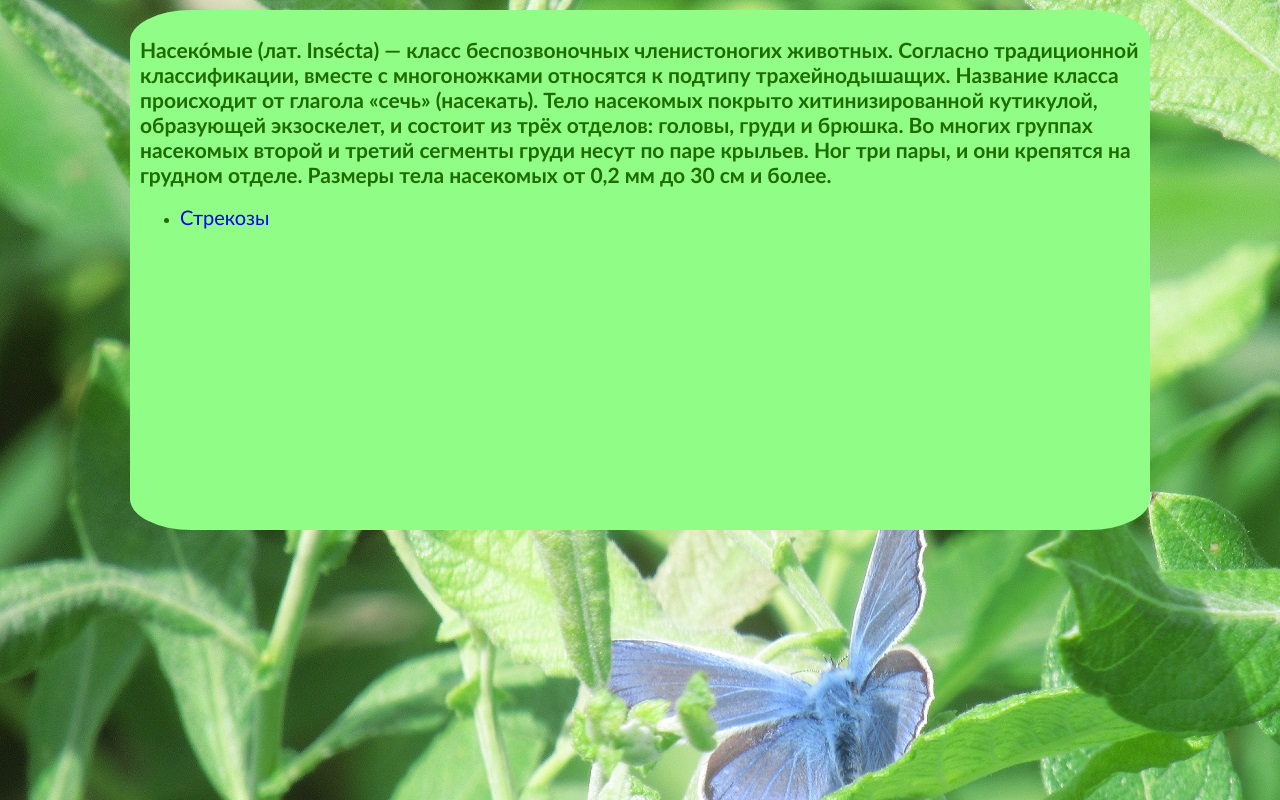
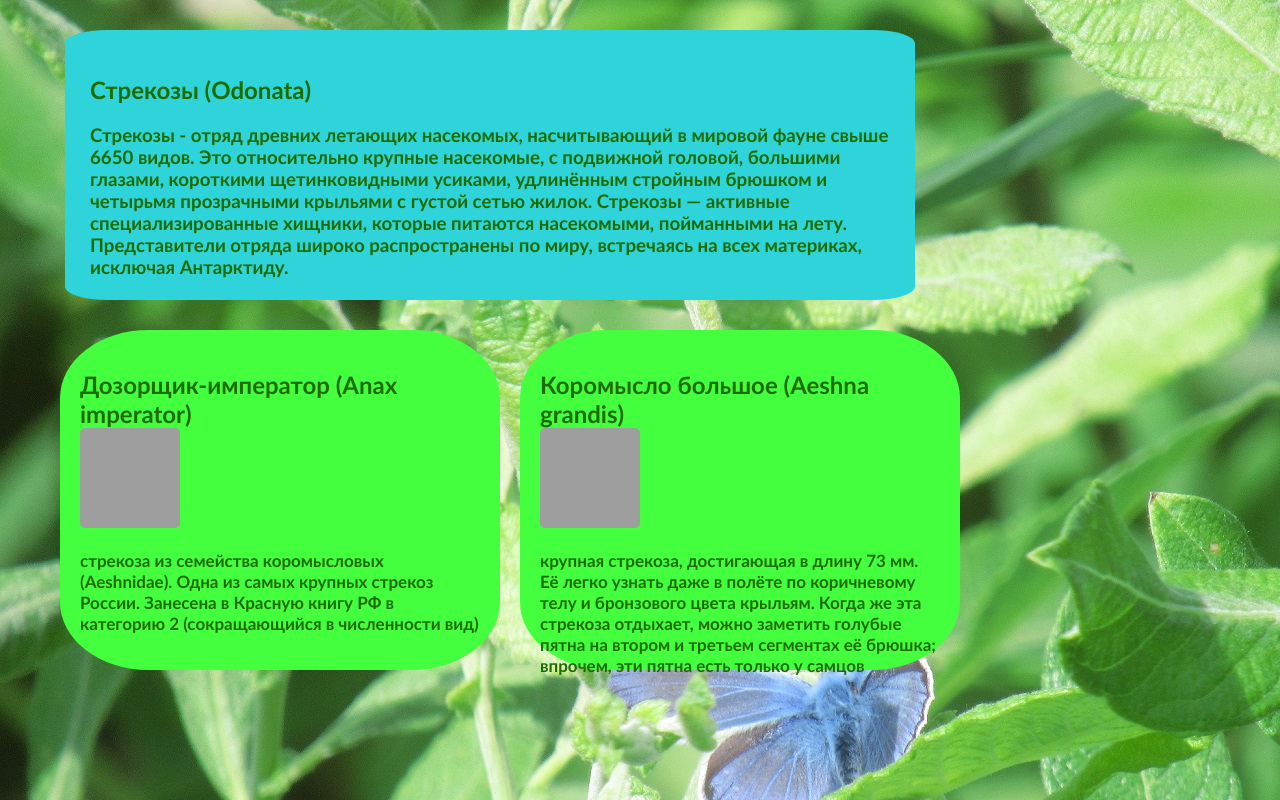
Before and after one commit to AnaxImperator/final_project, a plain HTML site: page start.html in a window 1280 px wide. Drawn offline with Linux system fonts and the light colour scheme; grey boxes are pictures that could not be loaded.

Commit message:
Update start.html

```diff
--- a/start.html
+++ b/start.html
@@ -3,21 +3,52 @@
 <head>
     <meta charset="UTF-8">
     <meta name="viewport" content="width=device-width, initial-scale=1.0">
-    <title>Document</title>
+    <title>Project</title>
     <link rel="stylesheet" href="style.css">
 </head>
 <body background="IMG_5463.JPG">
-    <div class = "ins">
-        <header class="insects">
-            <h2>Насеко́мые (лат. Insécta) — класс беспозвоночных членистоногих животных. Согласно традиционной классификации, вместе с многоножками относятся к подтипу трахейнодышащих. Название класса происходит от глагола «сечь» (насекать). Тело насекомых покрыто хитинизированной кутикулой, образующей экзоскелет, и состоит из трёх отделов: головы, груди и брюшка. Во многих группах насекомых второй и третий сегменты груди несут по паре крыльев. Ног три пары, и они крепятся на грудном отделе. Размеры тела насекомых от 0,2 мм до 30 см и более.</h2>
-            <ul>
-                <li>
-                    <a href="index.html">Стрекозы</a>
-                </li>
-            </ul>
-        </header>
 
-    </div>
+    <main>
+        <section>
+            <header>
+                <div class="odo">
+                    <h1>Стрекозы (Odonata)</h1>
+                    <h3>Стрекозы - отряд древних летающих насекомых, насчитывающий в мировой фауне свыше 6650 видов. Это относительно крупные насекомые, с подвижной головой, большими глазами, короткими щетинковидными усиками, удлинённым стройным брюшком и четырьмя прозрачными крыльями с густой сетью жилок. Стрекозы — активные специализированные хищники, которые питаются насекомыми, пойманными на лету. Представители отряда широко распространены по миру, встречаясь на всех материках, исключая Антарктиду.</h3>
 
+                </div>
+            </header>
+        </section>
+        <section class="odonata">
+
+
+                <ul class="ulOdo">
+                    <div class="anim">
+                        <li>
+                            <h2>Дозорщик-император (Anax imperator)
+                                <br>
+                                <img src="https://encrypted-tbn3.gstatic.com/images?q=tbn:ANd9GcSZ5tS2zcBWbVfvYLPzdu4iP0Do4hf-vzctCkySD_LX9Doz2PlgbR7rJs3IvZ9N5eJk2IPdi1zK7gR9eefJ81_yZg" alt="anim">
+                                <br>
+                                <p class="grandis">стрекоза из семейства коромысловых (Aeshnidae). Одна из самых крупных стрекоз России. Занесена в Красную книгу РФ в категорию 2 (сокращающийся в численности вид)</p>
+                            </h2>
+                        </li>
+                    </div>
+                    <div class="aesh">
+                        <li>
+                            <h2>
+                                Коромысло большое (Aeshna grandis)
+                                <br>
+                                <img src="https://encrypted-tbn0.gstatic.com/images?q=tbn:ANd9GcRIQBu8U622k_gdywIs4nzsW0U3-hXC1Ro76Q&s" alt="aegra">
+                                <br>
+                                <p class="grandis"> крупная стрекоза, достигающая в длину 73 мм. Её легко узнать даже в полёте по коричневому телу и бронзового цвета крыльям. Когда же эта стрекоза отдыхает, можно заметить голубые пятна на втором и третьем сегментах её брюшка; впрочем, эти пятна есть только у самцов</p>
+                            </h2>
+                        </li>
+                    </div>
+
+                </ul>
+
+
+
+        </section>
+    </main>
 </body>
 </html>
```
